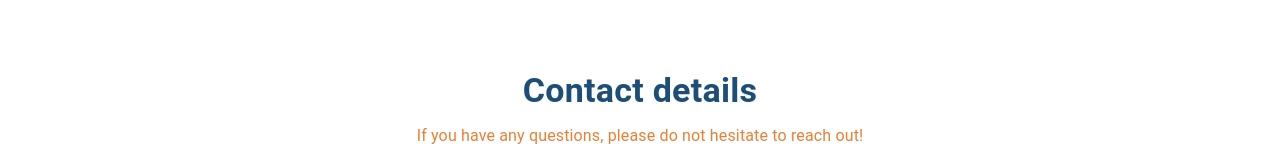
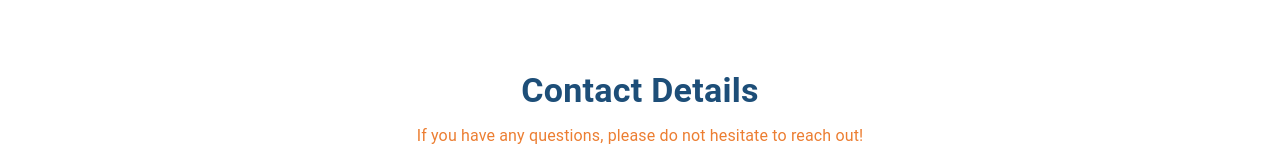
Before and after one commit to anmorr/journey-health-otc-medicare, a Next.js app: page /contact in a window 1280 px wide. Shown: the part 268-430 px from the top of the page. Built offline with nearby package versions, Linux system fonts and the light colour scheme.

Commit message:
Capitalized Contact Details

```diff
--- a/components/ContactPageSidebarMap/components/Contact/Contact.js
+++ b/components/ContactPageSidebarMap/components/Contact/Contact.js
@@ -74,7 +74,7 @@ const Contact = () => {
           align={'center'}
           color="#1D4E78"
         >
-          Contact details
+          Contact Details
         </Typography>
         <Typography color='#EC7E32' align={'center'} >
           If you have any questions, please do not hesitate to reach out!
```
